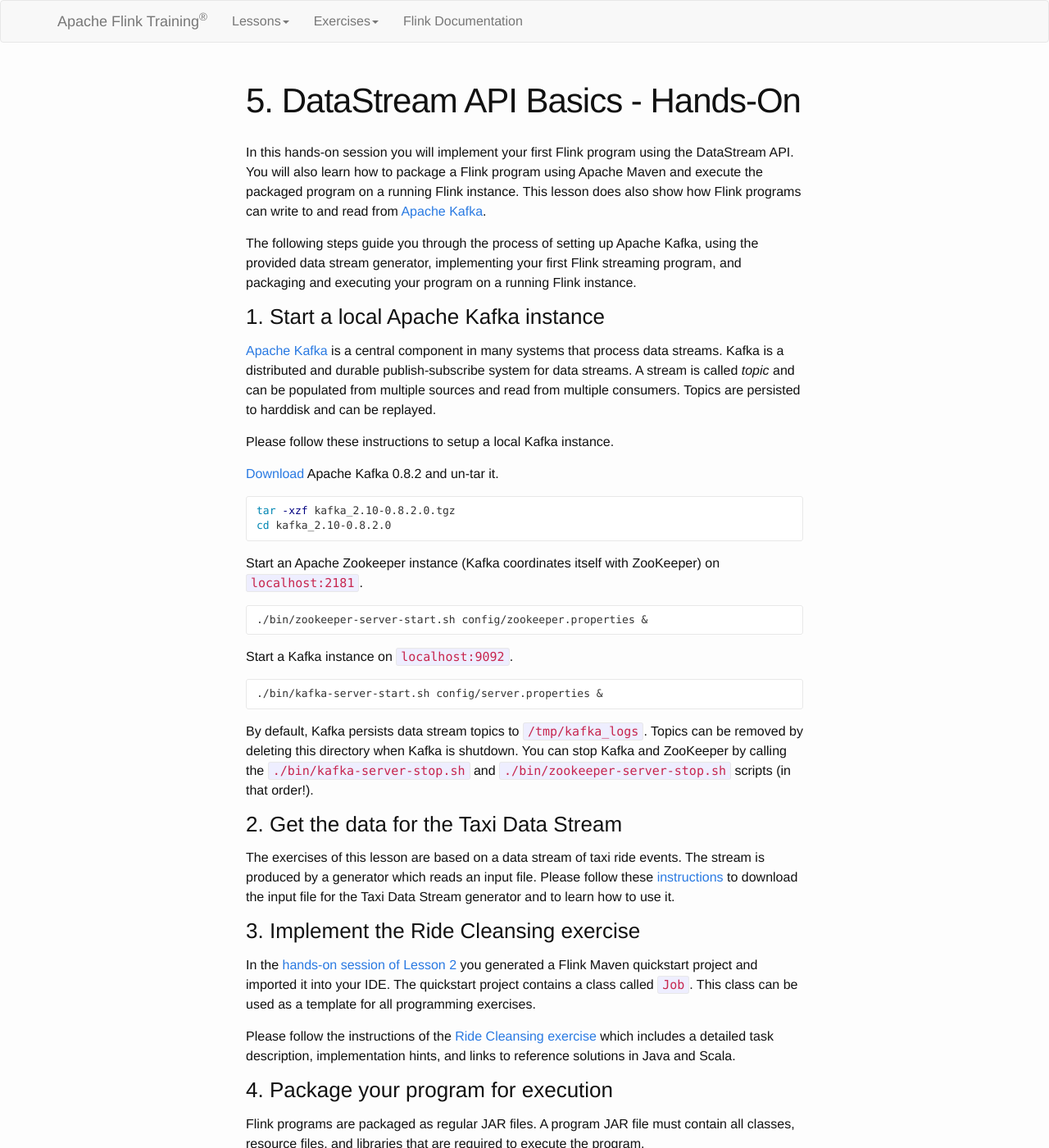
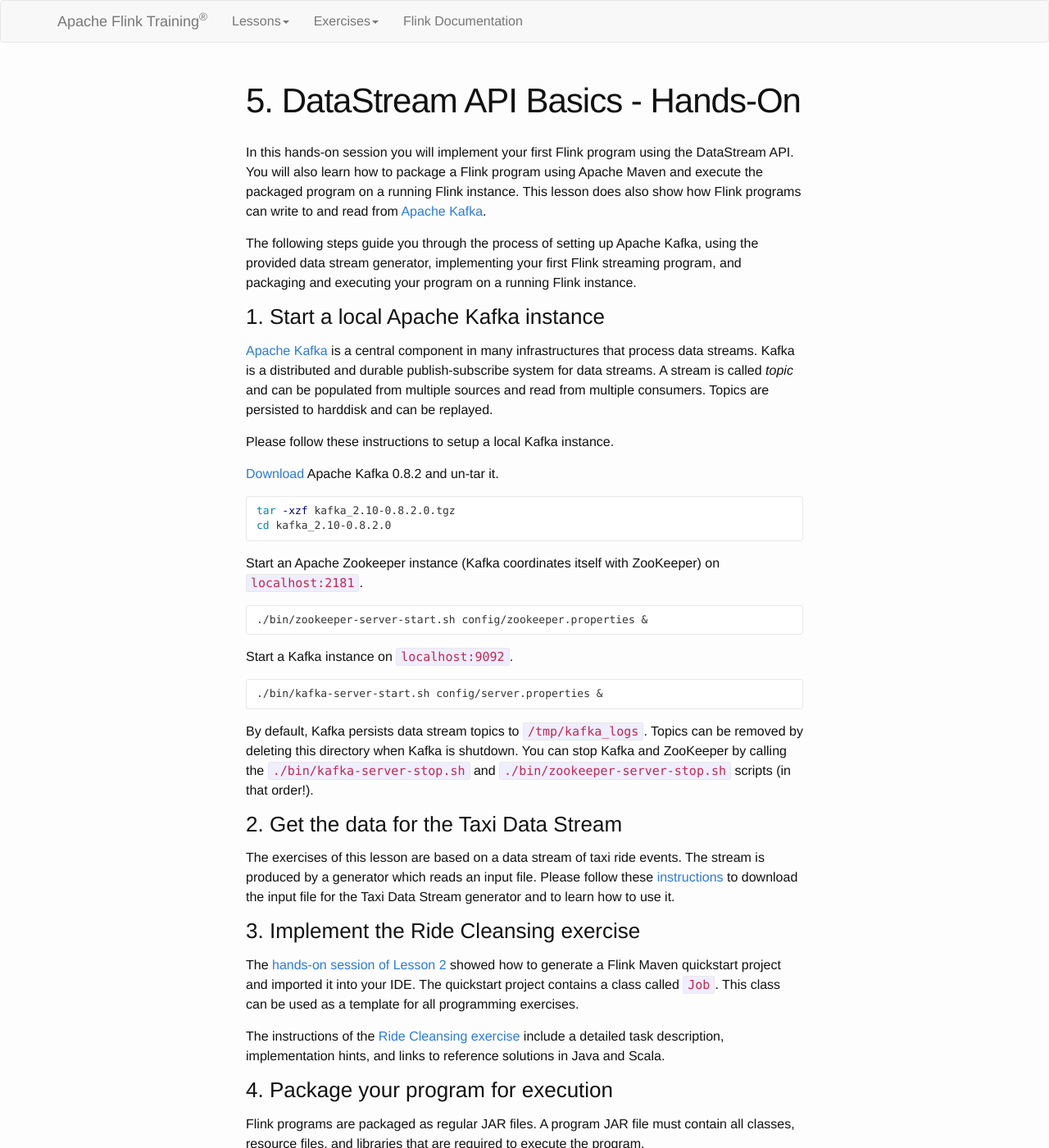
Before and after one commit to dataArtisans/flink-training-web, a Jekyll site: the page built from dataStreamBasics/handsOn.md, in a window 1280 px wide and 1400 px high. Shown: the whole window at 82% size. Built offline with Jekyll 4.4.1, drawn with Linux system fonts in a browser that asks for light colours.

Commit message:
minor improvements

```diff
--- a/dataStreamBasics/handsOn.md
+++ b/dataStreamBasics/handsOn.md
@@ -10,7 +10,7 @@
 
 ### 1. Start a local Apache Kafka instance
 
-[Apache Kafka](http://kafka.apache.org) is a central component in many systems that process data streams. Kafka is a distributed and durable publish-subscribe system for data streams. A stream is called *topic* and can be populated from multiple sources and read from multiple consumers. Topics are persisted to harddisk and can be replayed.
+[Apache Kafka](http://kafka.apache.org) is a central component in many infrastructures that process data streams. Kafka is a distributed and durable publish-subscribe system for data streams. A stream is called *topic* and can be populated from multiple sources and read from multiple consumers. Topics are persisted to harddisk and can be replayed.
 
 Please follow these instructions to setup a local Kafka instance.
 
@@ -41,9 +41,9 @@
 
 ### 3. Implement the Ride Cleansing exercise
 
-In the [hands-on session of Lesson 2]({{ site.baseurl }}/devSetup/handsOn.html) you generated a Flink Maven quickstart project and imported it into your IDE. The quickstart project contains a class called `Job`. This class can be used as a template for all programming exercises.
+The [hands-on session of Lesson 2]({{ site.baseurl }}/devSetup/handsOn.html) showed how to generate a Flink Maven quickstart project and imported it into your IDE. The quickstart project contains a class called `Job`. This class can be used as a template for all programming exercises.
 
-Please follow the instructions of the [Ride Cleansing exercise]({{ site.baseurl }}/exercises/rideCleansing.html) which includes a detailed task description, implementation hints, and links to reference solutions in Java and Scala.
+The instructions of the [Ride Cleansing exercise]({{ site.baseurl }}/exercises/rideCleansing.html) include a detailed task description, implementation hints, and links to reference solutions in Java and Scala.
 
 ### 4. Package your program for execution
 
```
